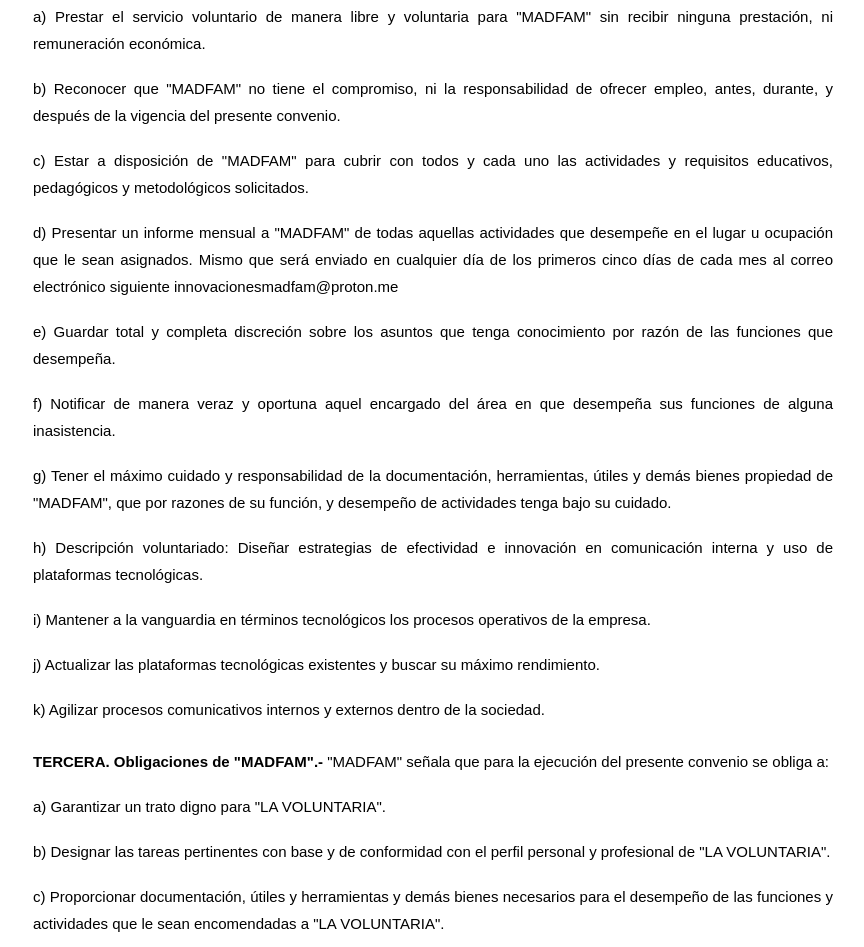
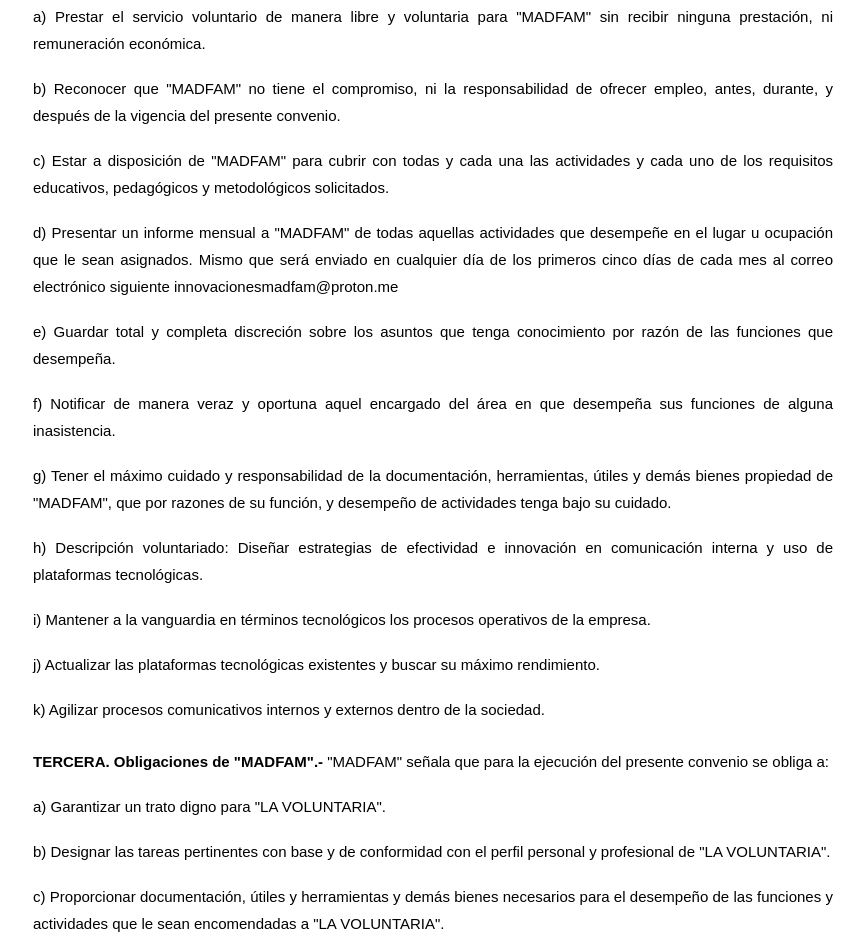
Before and after one commit to madfam-io/convenio-madfam-voluntarios, a plain HTML site: page index.html in a window 1280 px wide. Shown: the part 2395-3342 px from the top of the page, without its empty margins (207-1071 px from the left). Drawn offline with Linux system fonts and the light colour scheme.

Commit message:
Update index.html

```diff
--- a/index.html
+++ b/index.html
@@ -320,7 +320,7 @@
             <p><span class="bold">SEGUNDA. Obligaciones de la Voluntaria.-</span> "LA VOLUNTARIA" señala que para la ejecución del presente convenio, se obliga a:</p>
             <p>a) Prestar el servicio voluntario de manera libre y voluntaria para "MADFAM" sin recibir ninguna prestación, ni remuneración económica.</p>
             <p>b) Reconocer que "MADFAM" no tiene el compromiso, ni la responsabilidad de ofrecer empleo, antes, durante, y después de la vigencia del presente convenio.</p>
-            <p>c) Estar a disposición de "MADFAM" para cubrir con todos y cada uno las actividades y requisitos educativos, pedagógicos y metodológicos solicitados.</p>
+            <p>c) Estar a disposición de "MADFAM" para cubrir con todas y cada una las actividades y cada uno de los requisitos educativos, pedagógicos y metodológicos solicitados.</p>
             <p>d) Presentar un informe mensual a "MADFAM" de todas aquellas actividades que desempeñe en el lugar u ocupación que le sean asignados. Mismo que será enviado en cualquier día de los primeros cinco días de cada mes al correo electrónico siguiente innovacionesmadfam@proton.me</p>
             <p>e) Guardar total y completa discreción sobre los asuntos que tenga conocimiento por razón de las funciones que desempeña.</p>
             <p>f) Notificar de manera veraz y oportuna aquel encargado del área en que desempeña sus funciones de alguna inasistencia.</p>
```
